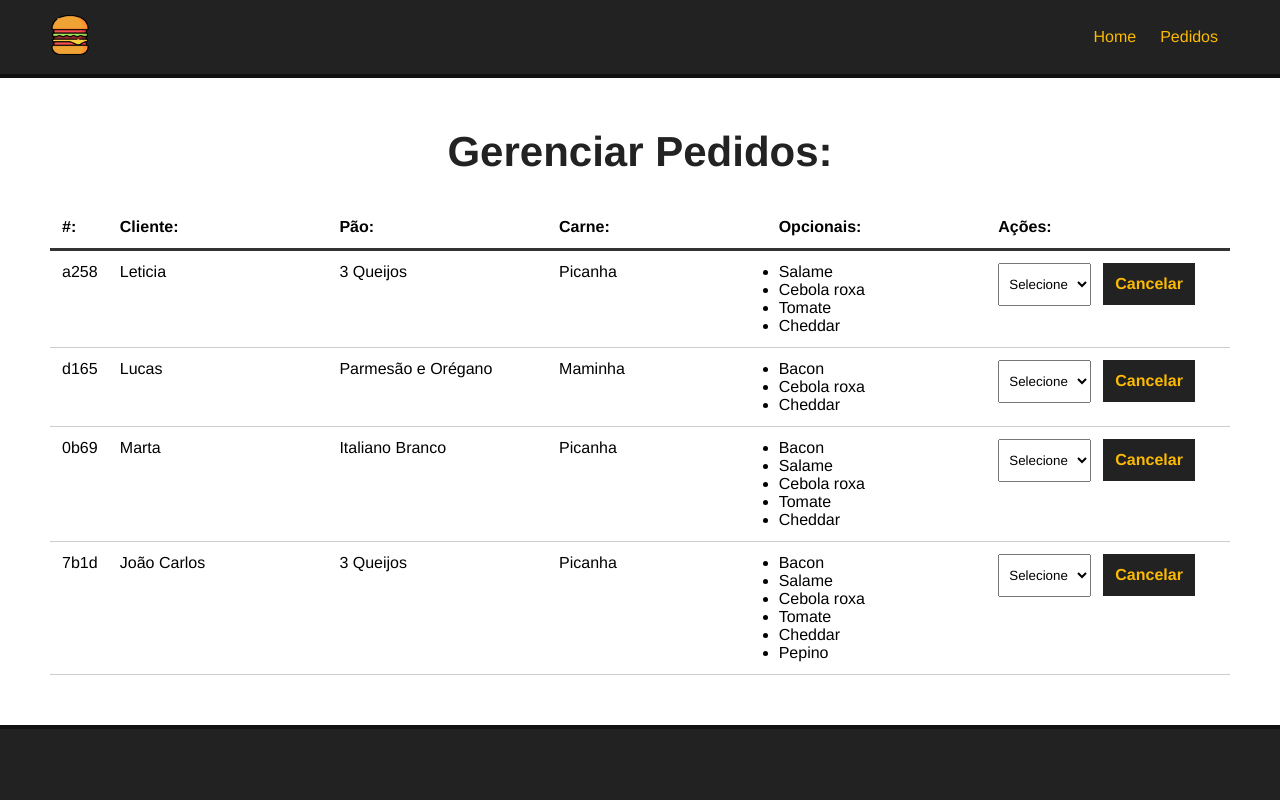
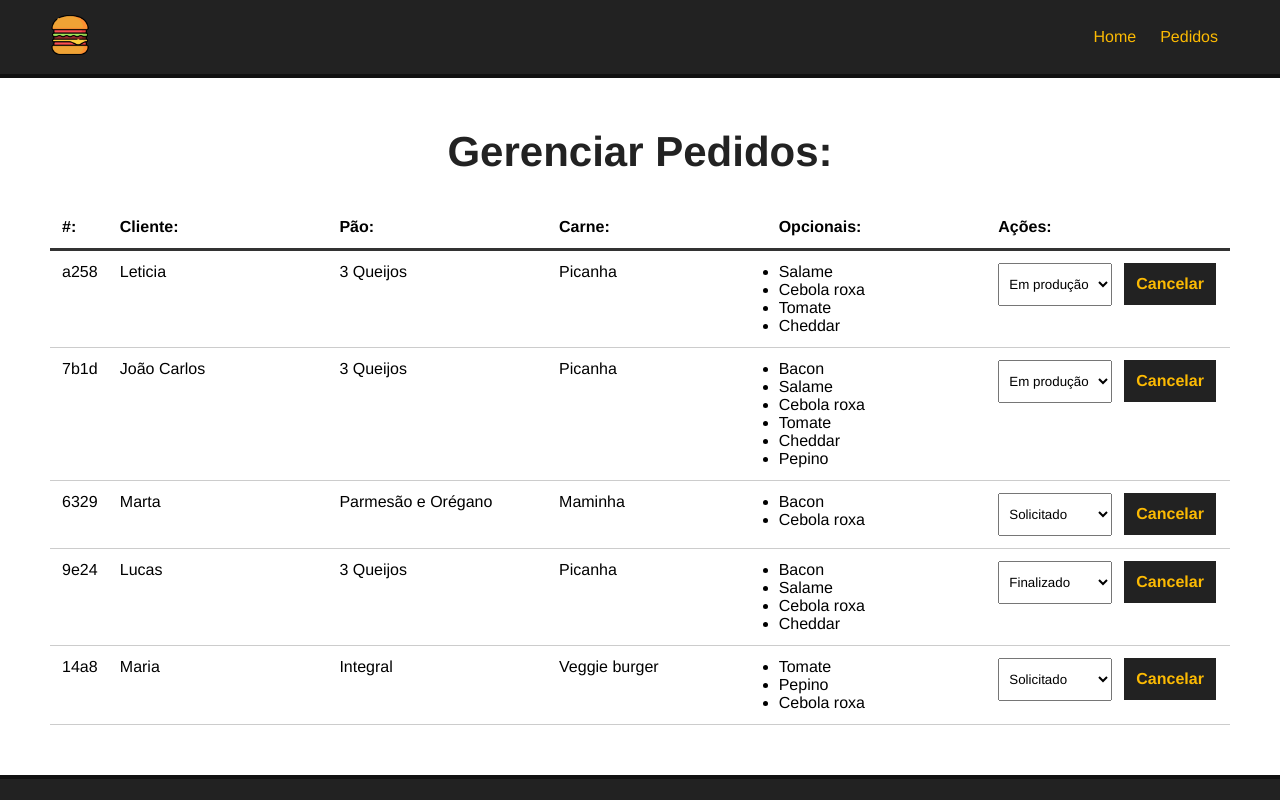
Before and after one commit to LeticiaAvelar/make-your-burger, a Vue app: page /pedidos in a window 1280 px wide. Shown: the top 800 px of the page. Built offline with nearby package versions, Linux system fonts and the light colour scheme; data requests are answered from the project's data file.

Commit message:
feat: add CRUD functionality to Dashboard

```diff
--- a/db/db.json
+++ b/db/db.json
@@ -89,33 +89,7 @@
         "Tomate",
         "Cheddar"
       ],
-      "status": "Solicitado"
-    },
-    {
-      "id": "d165",
-      "nome": "Lucas",
-      "carne": "Maminha",
-      "pao": "Parmesão e Orégano",
-      "opcionais": [
-        "Bacon",
-        "Cebola roxa",
-        "Cheddar"
-      ],
-      "status": "Solicitado"
-    },
-    {
-      "id": "0b69",
-      "nome": "Marta",
-      "carne": "Picanha",
-      "pao": "Italiano Branco",
-      "opcionais": [
-        "Bacon",
-        "Salame",
-        "Cebola roxa",
-        "Tomate",
-        "Cheddar"
-      ],
-      "status": "Solicitado"
+      "status": "Em produção"
     },
     {
       "id": "7b1d",
@@ -130,6 +104,42 @@
         "Cheddar",
         "Pepino"
       ],
+      "status": "Em produção"
+    },
+    {
+      "id": "6329",
+      "nome": "Marta",
+      "carne": "Maminha",
+      "pao": "Parmesão e Orégano",
+      "opcionais": [
+        "Bacon",
+        "Cebola roxa"
+      ],
+      "status": "Solicitado"
+    },
+    {
+      "id": "9e24",
+      "nome": "Lucas",
+      "carne": "Picanha",
+      "pao": "3 Queijos",
+      "opcionais": [
+        "Bacon",
+        "Salame",
+        "Cebola roxa",
+        "Cheddar"
+      ],
+      "status": "Finalizado"
+    },
+    {
+      "id": "14a8",
+      "nome": "Maria",
+      "carne": "Veggie burger",
+      "pao": "Integral",
+      "opcionais": [
+        "Tomate",
+        "Pepino",
+        "Cebola roxa"
+      ],
       "status": "Solicitado"
     }
   ]
--- a/src/components/Dashboard.vue
+++ b/src/components/Dashboard.vue
@@ -22,10 +22,11 @@
                     </ul>
                 </div>
                 <div>
-                    <select name="status" class="status">
+                    <select name="status" class="status" @change="updateBurger($event, burger.id)">
                         <option value="">Selecione</option>
+                        <option v-for="status in status" :key="status.id" :value="status.tipo" :selected="burger.status == status.tipo">{{ status.tipo }}</option>
                     </select>
-                    <button class="delete-btn">Cancelar</button>
+                    <button class="delete-btn" @click="deleteBurger(burger.id)">Cancelar</button>
                 </div>
             </div>
         </div>
@@ -48,7 +49,43 @@ async function getPedidos() {
 
     burgers.value = data; // data é o array retornado pelo fetch
 
-    console.log(burgers.value)
+    // resgatar os status
+    getStatus();
+}
+
+async function getStatus() {
+    const req = await fetch('http://localhost:3000/status')
+
+    const data = await req.json();
+
+    status.value = data;
+}
+
+async function deleteBurger(id) {
+    const req = await fetch(`http://localhost:3000/burgers/${id}`, {
+        method: "DELETE"
+    });
+
+    const res = await req.json();
+
+    // mensagem
+
+    getPedidos();
+
+}
+
+async function updateBurger(e, id) {
+    const option = e.target.value;
+
+    const dataJson = JSON.stringify({ status: option });
+
+    const req = await fetch(`http://localhost:3000/burgers/${id}`, {
+        method: "PATCH",
+        headers: { "Content-Type": "application/json" },
+        body: dataJson
+    })
+
+    const res = await req.json();
 }
 
 onMounted(() => {
```
